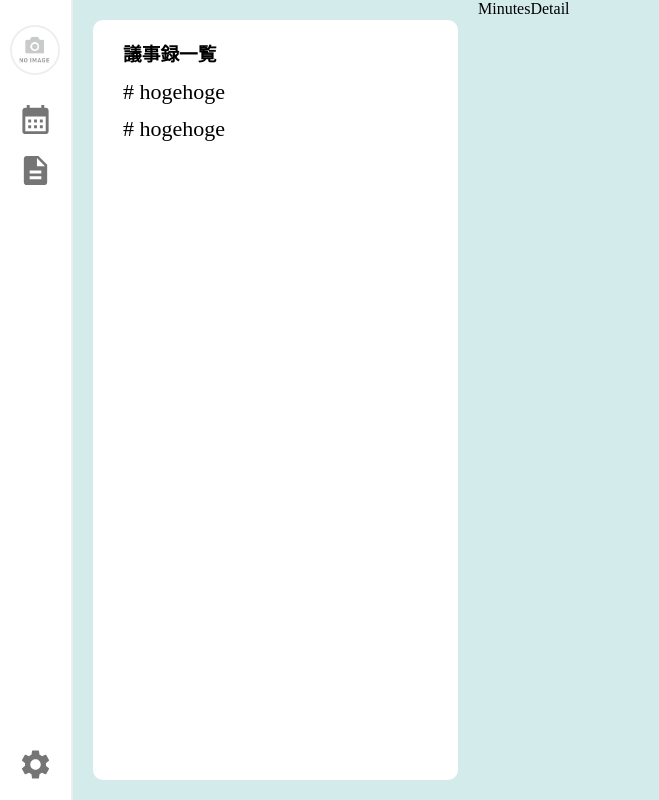
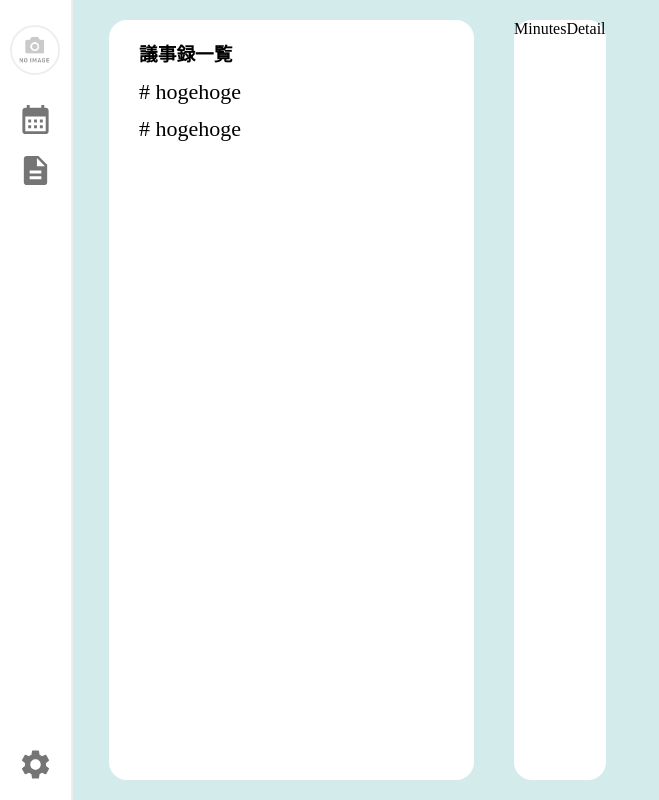
Before and after one commit to Mayu0628/TechRead_NextJS, a Next.js app: page / in a window 1280 px wide. Shown: the whole page, without its empty margins (0-659 px from the left). Built offline with nearby package versions, Linux system fonts and the light colour scheme.

Commit message:
Update ChapterList and MinutesDetail styles for better readability and user experience

```diff
--- a/src/app/features/Toppage/ChapterList/component/ChapterList.module.css
+++ b/src/app/features/Toppage/ChapterList/component/ChapterList.module.css
@@ -2,8 +2,9 @@
   width: 365px;
   background-color: #fff;
   margin: 20px;
+  margin-left: 36px;
   padding: 19px 10px;
-  border-radius: 10px;
+  border-radius: 18px;
   height: calc(100vh - 40px);
   overflow-y: auto;
 }
--- a/src/app/features/Toppage/Minutes/component/MinutesDetail.module.css
+++ b/src/app/features/Toppage/Minutes/component/MinutesDetail.module.css
@@ -0,0 +1,6 @@
+.minutesdetailcontainer {
+  background-color: #fff;
+  border-radius: 18px;
+  margin: 20px;
+  margin-right: 36px;
+}
--- a/src/app/features/Toppage/Minutes/component/MinutesDetail.tsx
+++ b/src/app/features/Toppage/Minutes/component/MinutesDetail.tsx
@@ -1,8 +1,8 @@
-import React from 'react'
+import styles from '@/features/Toppage/Minutes/component/MinutesDetail.module.css'
 
 const MinutesDetail = () => {
   return (
-    <div>MinutesDetail</div>
+    <div className={styles.minutesdetailcontainer}>MinutesDetail</div>
   )
 }
 
```
Also changed, not shown: src/app/features/Toppage/Minutes/component/MinutesList.tsx (added, +9 -0 lines).
